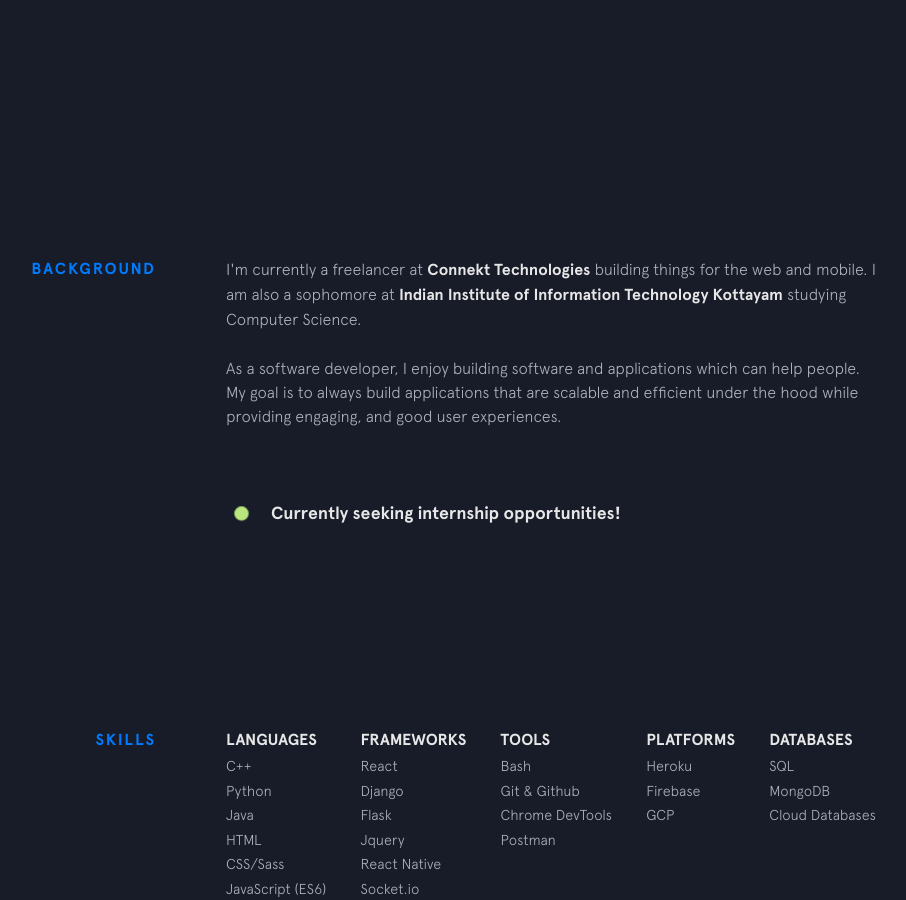
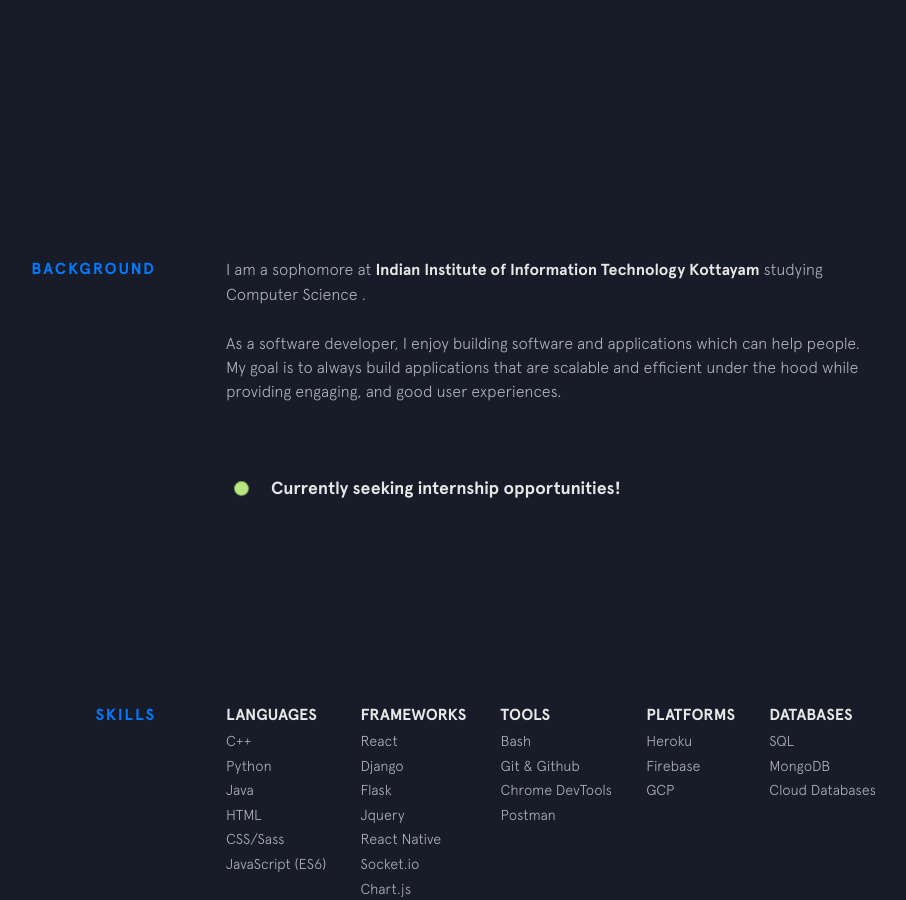
Before and after one commit to starwiz-7/starwiz-7.github.io, a Jekyll site: the page built from index.html, in a window 1280 px wide and 900 px high, scrolled down 743 px. Shown: the whole window, without its empty margins (224-1130 px from the left). Built offline with Jekyll 4.4.1, drawn with Linux system fonts in a browser that asks for light colours; nearby versions of some CDN libraries; some of the changed text lies outside the part shown.

```diff
--- a/_data/experience.yml
+++ b/_data/experience.yml
@@ -1,5 +1,5 @@
 - company: B-Sit
-  time: February 2021 - Present
+  time: February 2021 - April 2021
   position: React Native Developer
   url: https://github.com/starwiz-7
   type: (Freelance)
@@ -8,4 +8,3 @@
   time: July - August 2020
   position: ReactJS Developer
   url: http://bharat.samadhan.tech/#/
-  type: (Part-time, Contractual)
--- a/_includes/background.html
+++ b/_includes/background.html
@@ -1,10 +1,8 @@
 <section class="section background">
   <div class="section__title">Background</div>
   <div class="section__content">
-    <p>
-      I'm currently a freelancer at
-      <a class="underline-link" href="https://www.connekt.in" target="_blank">Connekt Technologies</a> building things for the web and mobile. I am also a sophomore at
-      <a class="underline-link" href="https://www.iiitkottayam.ac.in/#!/home" target="_blank">Indian Institute of Information Technology Kottayam</a> studying Computer Science.
+    <p> I am a sophomore at
+      <a class="underline-link" href="https://www.iiitkottayam.ac.in/#!/home" target="_blank">Indian Institute of Information Technology Kottayam</a> studying Computer Science .
     </p>
 
     <p>
```
Also changed, not shown: 1 other file.
